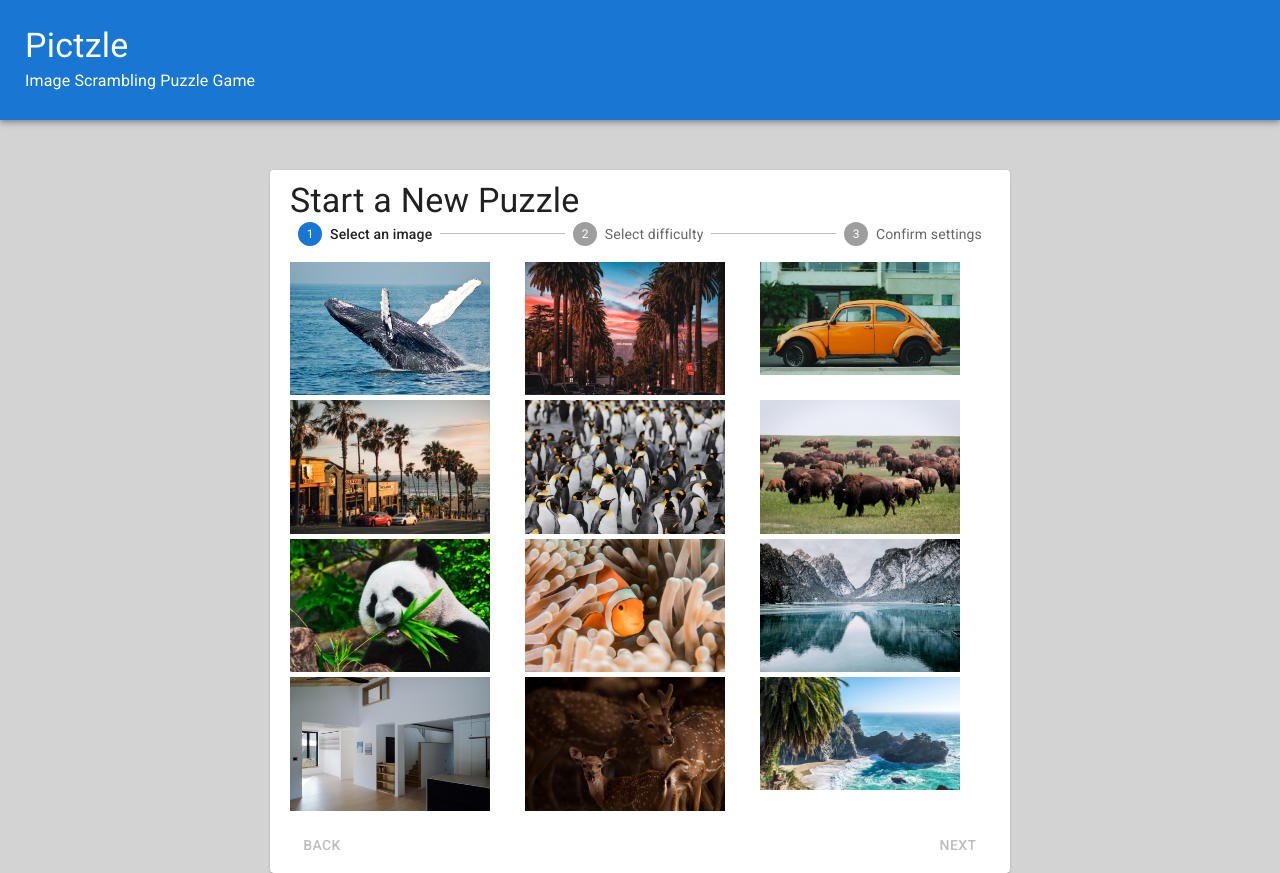
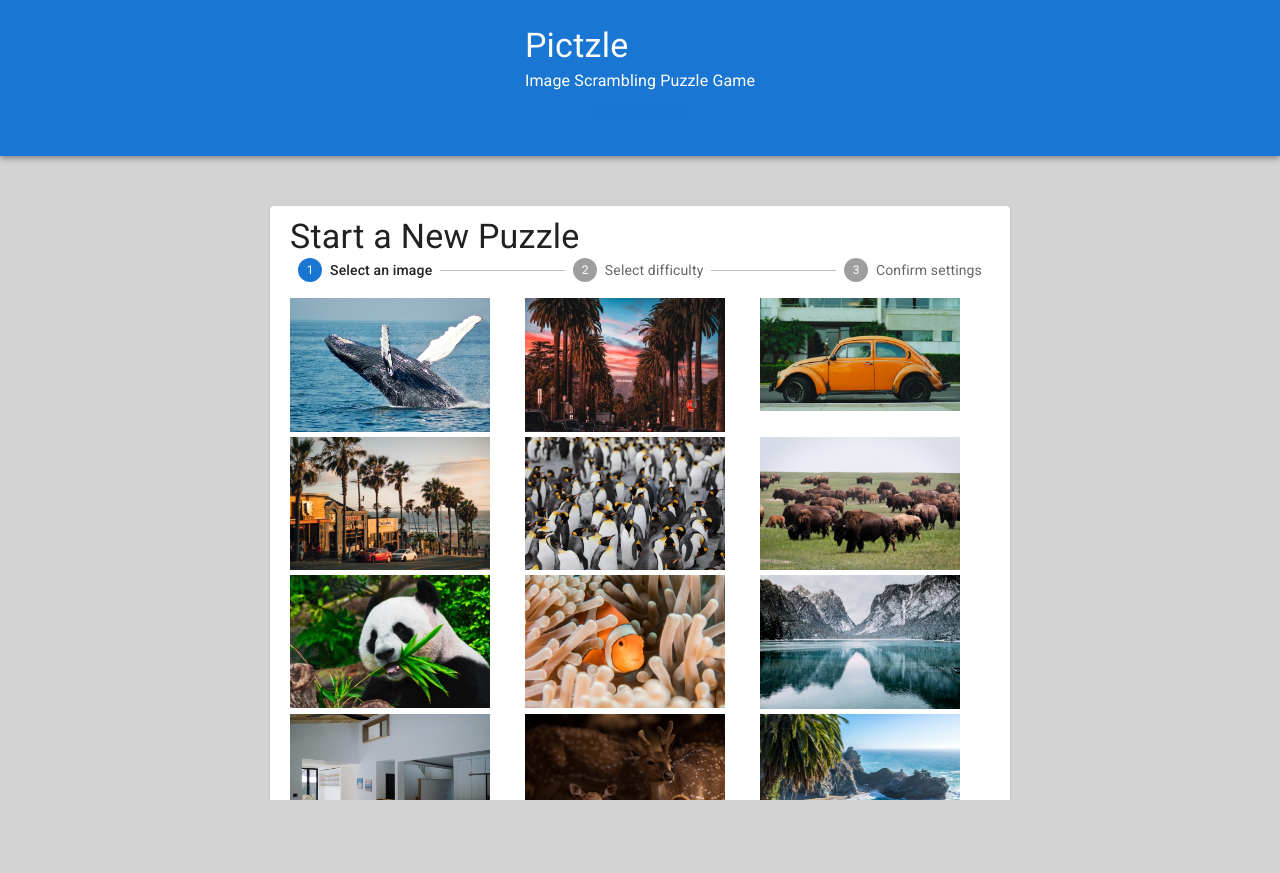
Before and after one commit to mikedimartino/pictzle-puzzle-game, a React app: page /#/ in a window 1280 px wide. After the commit the page ends 800 px from the top, so only its background shows below. Built offline with nearby package versions, Linux system fonts and the light colour scheme.

Commit message:
Add NEW PUZZLE button to top bar; style fixes; delete unused code.

```diff
--- a/index.html
+++ b/index.html
@@ -1,5 +1,5 @@
 <!DOCTYPE html>
-<html>
+<html style="height: 100%">
 <head lang="en">
   <title>Pictzle - Picture Scrambler Puzzle Game</title>
 
@@ -9,6 +9,6 @@
     href="https://fonts.googleapis.com/css?family=Roboto:300,400,500,700&display=swap"
   />
 </html>
-<body style="margin: 0; background: lightgrey;">
-  <div id="app-root">App is loading...</div>
+<body style="margin: 0; background: lightgrey; height: 100%">
+  <div id="app-root" style="overflow-y: scroll">App is loading...</div>
 </body>
--- a/src/components/ActivePuzzle/ActivePuzzle.tsx
+++ b/src/components/ActivePuzzle/ActivePuzzle.tsx
@@ -5,6 +5,7 @@ import styled from 'styled-components';
 
 import { selectIsValidPuzzle } from '../../redux/selectors';
 import { useAppSelector } from '../../redux/store';
+import Header from '../Header';
 import {
   ActivePuzzleContext,
   ActivePuzzleContextValue,
@@ -20,8 +21,7 @@ const StyledPaper = styled(Paper)`
   width: fit-content;
   padding: 15px;
   padding-top: 0;
-  margin: auto;
-  margin-top: 50px;
+  margin: 50px auto;
 `;
 
 const ActivePuzzle = () => {
@@ -44,11 +44,14 @@ const ActivePuzzle = () => {
   return (
     <ActivePuzzleContext.Provider value={contextValue}>
       <div>
-        <StyledPaper>
-          <TopBar />
-          <PuzzleBoard />
-          <Footer />
-        </StyledPaper>
+        <Header />
+        <main>
+          <StyledPaper>
+            <TopBar />
+            <PuzzleBoard />
+            <Footer />
+          </StyledPaper>
+        </main>
         <ImageModal />
         <CompletionModal />
       </div>
--- a/src/components/ActivePuzzle_OLD/index.tsx
+++ /dev/null
@@ -1,3 +0,0 @@
-import ActivePuzzle from './ActivePuzzle';
-
-export default ActivePuzzle;
--- a/src/components/Header.tsx
+++ b/src/components/Header.tsx
@@ -1,16 +1,39 @@
+import { Button } from '@mui/material';
 import AppBar from '@mui/material/AppBar';
 import Typography from '@mui/material/Typography';
+import { Link } from 'react-router-dom';
 import styled from 'styled-components';
 
 const StyledAppBar = styled(AppBar)`
-  padding: 25px;
+  padding: 25px 50px;
+  display: flex;
+  justify-content: space-between;
+  flex-direction: row;
+  align-items: center;
+`;
+
+const StyledLink = styled(Link)`
+  text-decoration: none;
+`;
+
+const StyledButton = styled(Button)`
+  color: white;
 `;
 
 const Header = () => {
   return (
     <StyledAppBar position="static">
-      <Typography variant="h4">Pictzle</Typography>
-      <Typography variant="subtitle1">Image Scrambling Puzzle Game</Typography>
+      <div>
+        <Typography variant="h4">Pictzle</Typography>
+        <Typography variant="subtitle1">
+          Image Scrambling Puzzle Game
+        </Typography>
+      </div>
+      <div>
+        <StyledLink to="/">
+          <StyledButton>New Puzzle</StyledButton>
+        </StyledLink>
+      </div>
     </StyledAppBar>
   );
 };
--- a/src/components/NewPuzzleSettings/NewPuzzleSettings.tsx
+++ b/src/components/NewPuzzleSettings/NewPuzzleSettings.tsx
@@ -6,6 +6,7 @@ import {
   DEFAULT_DIFFICULTY,
   Difficulty,
 } from '../../constants';
+import Header from '../Header';
 import NewPuzzleSteps from './NewPuzzleSteps';
 import { SettingsContext, SettingsContextValue } from './SettingsContext';
 
@@ -34,7 +35,10 @@ const NewPuzzleSettings = () => {
 
   return (
     <SettingsContext.Provider value={contextValue}>
-      <NewPuzzleSteps />
+      <Header />
+      <main>
+        <NewPuzzleSteps />
+      </main>
     </SettingsContext.Provider>
   );
 };
--- a/src/components/NewPuzzleSettings/NewPuzzleSteps.tsx
+++ b/src/components/NewPuzzleSettings/NewPuzzleSteps.tsx
@@ -24,6 +24,7 @@ const StyledPaper = styled(Paper)`
   width: 700px;
   padding: 10px 20px;
   margin-top: 50px;
+  margin-bottom: 50px;
 `;
 
 const StyledTitle = styled(Typography)`
--- a/src/index.tsx
+++ b/src/index.tsx
@@ -4,7 +4,6 @@ import { createHashRouter, RouterProvider } from 'react-router-dom';
 import styled from 'styled-components';
 
 import ActivePuzzle from './components/ActivePuzzle';
-import Header from './components/Header';
 import NewPuzzleSettings from './components/NewPuzzleSettings';
 import { store } from './redux/store';
 
@@ -28,18 +27,10 @@ const PageLayout = styled.div`
   flex-direction: column;
 `;
 
-const Main = styled.main`
-  flex-grow: 1;
-  position: relative;
-`;
-
 root.render(
   <Provider store={store}>
     <PageLayout>
-      <Header />
-      <Main>
-        <RouterProvider router={router} />
-      </Main>
+      <RouterProvider router={router} />
     </PageLayout>
   </Provider>
 );
```
Also changed, not shown: src/components/ActivePuzzle_OLD/ActivePuzzle.tsx (deleted, +0 -52 lines), src/components/ActivePuzzle_OLD/ImagePiece.tsx (deleted, +0 -25 lines), src/components/ActivePuzzle_OLD/PuzzleBoard.tsx (deleted, +0 -67 lines).
